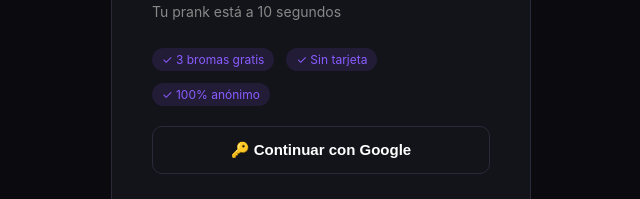
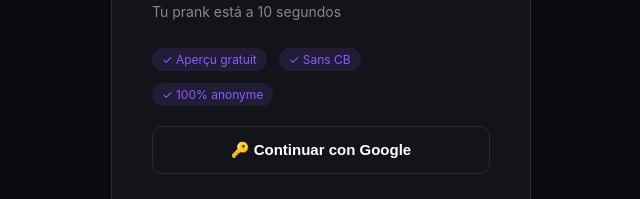
Before and after one commit to yaniss24/bromasia, a website: page registro.html in a window 1280 px wide. Shown: the part 200-399 px from the top of the page, 319-959 px from the left. Drawn offline with nearby package versions, Linux system fonts and the light colour scheme.

Commit message:
fix badges registro

```diff
--- a/registro.html
+++ b/registro.html
@@ -37,9 +37,9 @@ input:focus { border-color:#8A5CFF; }
   <h1>Crear cuenta gratis</h1>
   <p>Tu prank está a 10 segundos</p>
   <div class="badges">
-    <span class="badge">✓ 3 bromas gratis</span>
-    <span class="badge">✓ Sin tarjeta</span>
-    <span class="badge">✓ 100% anónimo</span>
+        <span class="badge">✓ Aperçu gratuit</span>
+        <span class="badge">✓ Sans CB</span>
+        <span class="badge">✓ 100% anonyme</span>
   </div>
   <div class="error" id="error"></div>
   <div class="success" id="success"></div>
```
